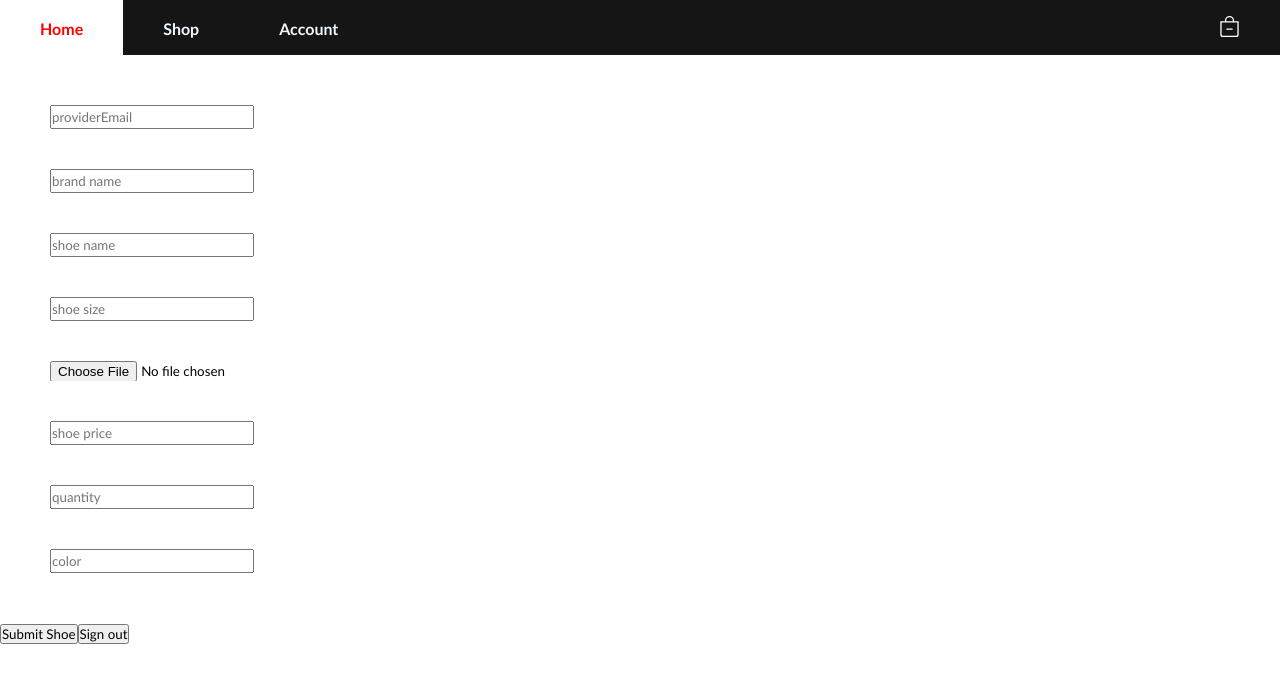
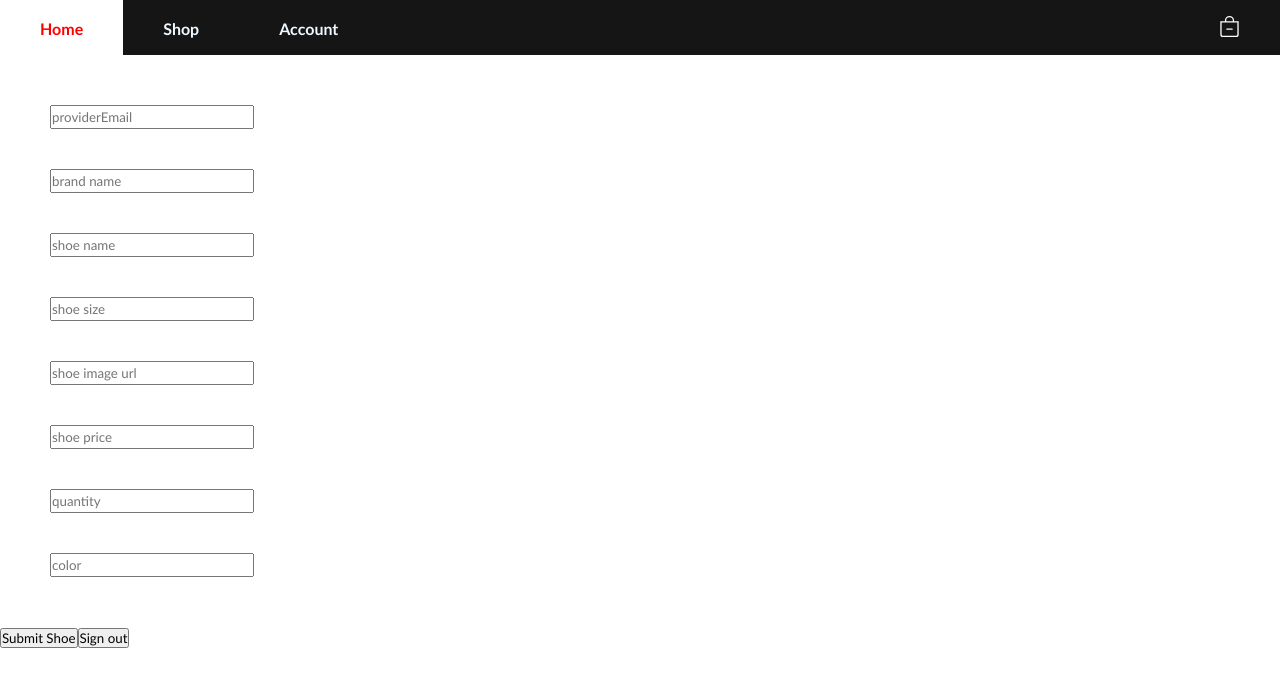
Before and after one commit to gbarn360/ecommerce-shoe-store, a React (Create React App) app in the folder client/: page /UserPage in a window 1280 px wide. Shown: the top 686 px of the page. Built offline with nearby package versions, Linux system fonts and the light colour scheme; the HTML template or start-up script is replaced by a standard one.

Commit message:
shoe image input type changed to text

```diff
--- a/client/src/screens/UserPage.js
+++ b/client/src/screens/UserPage.js
@@ -44,7 +44,7 @@ export default function UserPage() {
         <input type="text" name='brand_name' placeholder='brand name' onChange={(e) => setBrand(e.target.value)} />
         <input type="text" name='shoe_name' placeholder='shoe name' onChange={(e) => setName(e.target.value)} />
         <input type="text" name='shoe_size' placeholder='shoe size' onChange={(e) => setSize(e.target.value)} />
-        <input type="file" name='shoe_image' onChange={(e) => setImage(e.target.value)} />
+        <input type="text" name='shoe_image' placeholder="shoe image url" onChange={(e) => setImage(e.target.value)} />
         <input type="text" name='shoe_price' placeholder='shoe price' onChange={(e) => setPrice(e.target.value)} />
         <input type="text" name='shoe_quantity' placeholder='quantity' onChange={(e) => setQuantity(e.target.value)} />
         <input type="text" name='shoe_color' placeholder='color' onChange={(e) => setColor(e.target.value)} />
```
